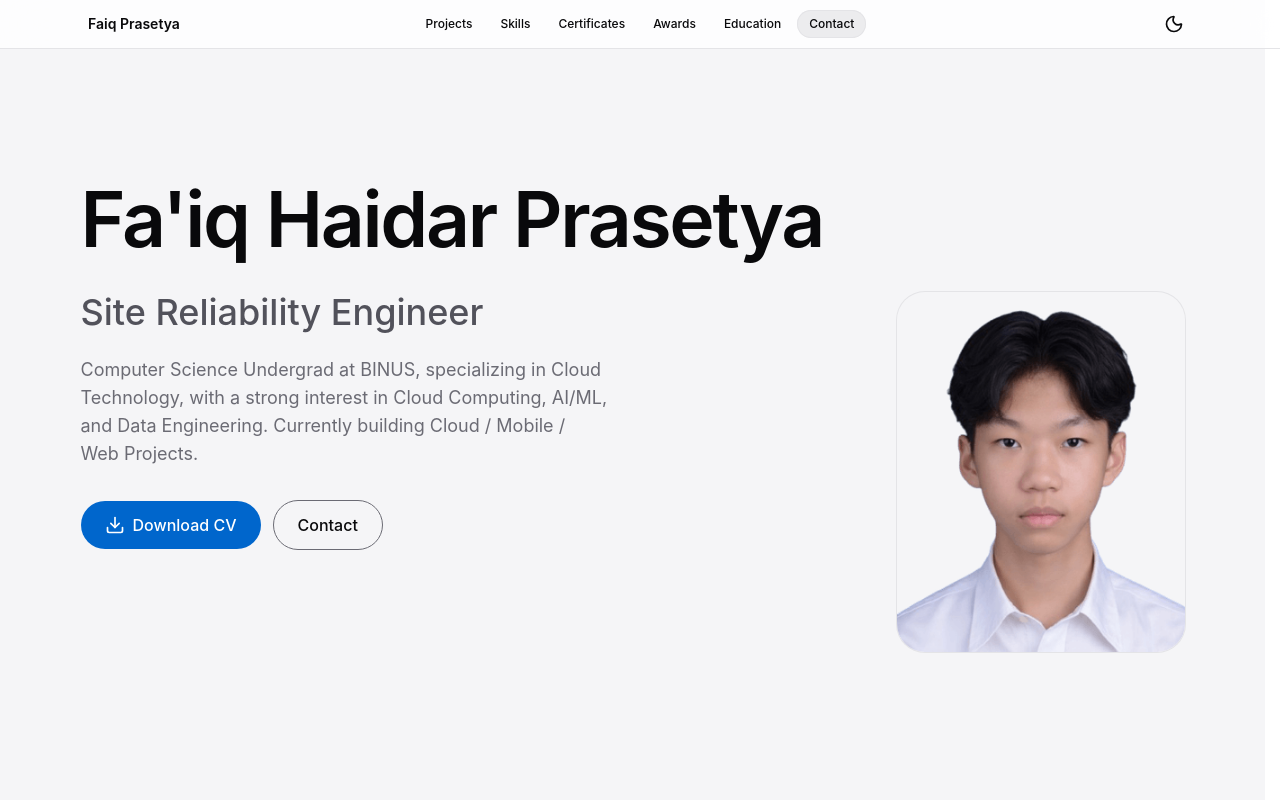
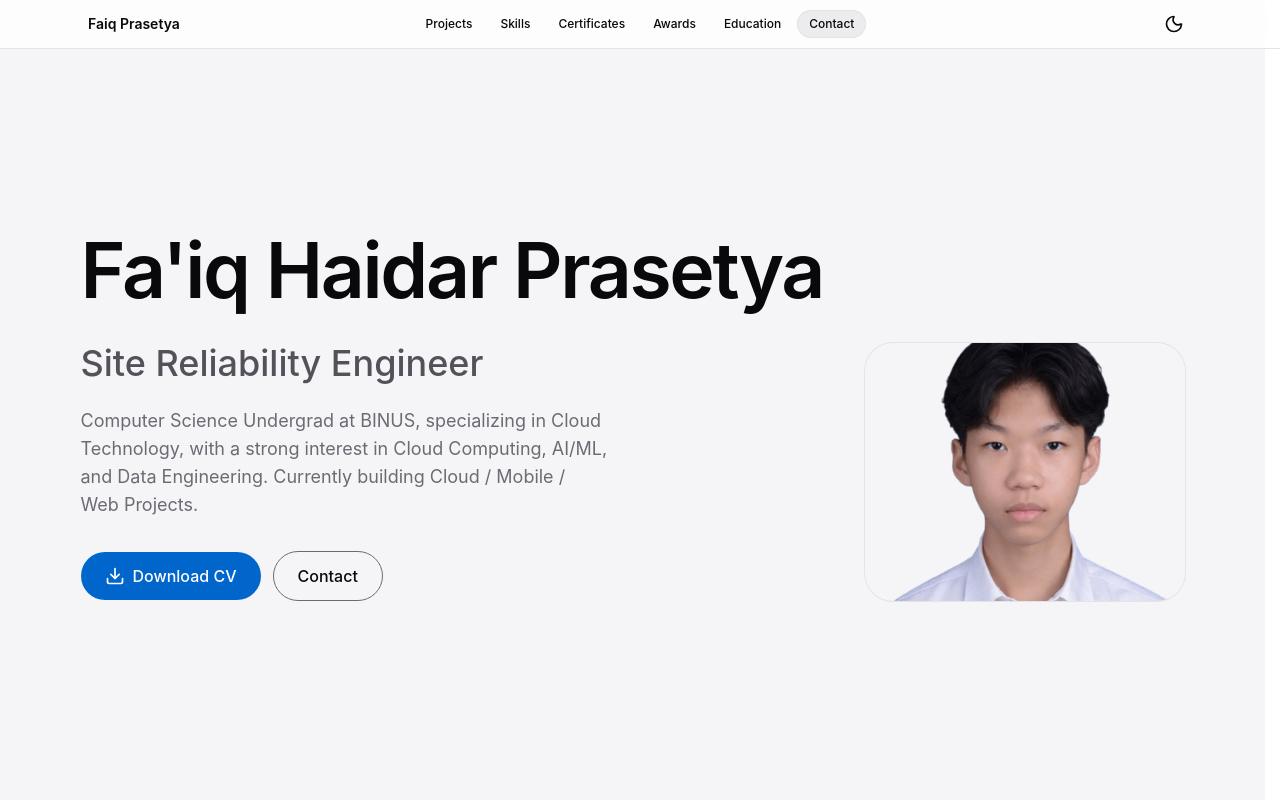
Before and after one commit to nomedcode/portfolio, a Next.js app: page / in a window 1280 px wide. Shown: the top 800 px of the page. Built offline with nearby package versions, Linux system fonts and the light colour scheme.

Commit message:
fix(hero): stretch the portrait to the copy column height so its bottom meets the actions

```diff
--- a/src/components/sections/Hero.tsx
+++ b/src/components/sections/Hero.tsx
@@ -160,7 +160,7 @@ export function Hero({ photo }: { photo?: string }) {
           <div
             data-hero-portrait
             aria-hidden="true"
-            className="hero-rise aspect-[4/5] w-44 shrink-0 overflow-hidden rounded-card ring-1 ring-line [animation-delay:500ms] sm:w-52 md:w-60 lg:w-72"
+            className="hero-rise relative aspect-[4/5] w-44 shrink-0 overflow-hidden rounded-card ring-1 ring-line [animation-delay:500ms] sm:w-52 md:aspect-auto md:w-72 md:self-stretch lg:w-80"
           >
             {photo ? (
               <Image
@@ -170,10 +170,10 @@ export function Hero({ photo }: { photo?: string }) {
                 height={500}
                 loading="eager"
                 fetchPriority="high"
-                className="h-full w-full object-cover"
+                className="absolute inset-0 h-full w-full object-cover"
               />
             ) : (
-              <span className="flex h-full w-full items-center justify-center bg-page text-4xl font-semibold tracking-display text-subtle lg:text-6xl">
+              <span className="absolute inset-0 flex items-center justify-center bg-page text-4xl font-semibold tracking-display text-subtle lg:text-6xl">
                 {initialsOf(profile.fullName)}
               </span>
             )}
```
Also changed, not shown: 1 other file (tests, documents, lock files or other folders).
